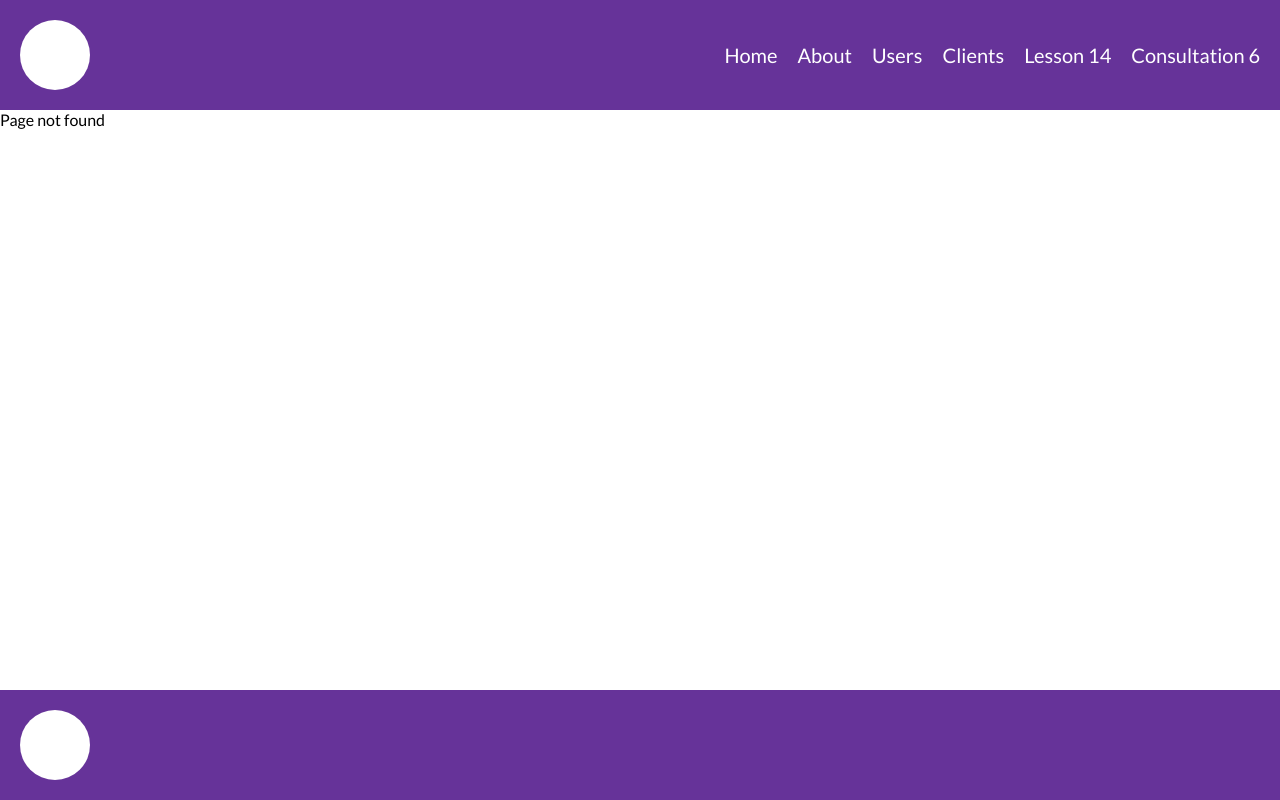
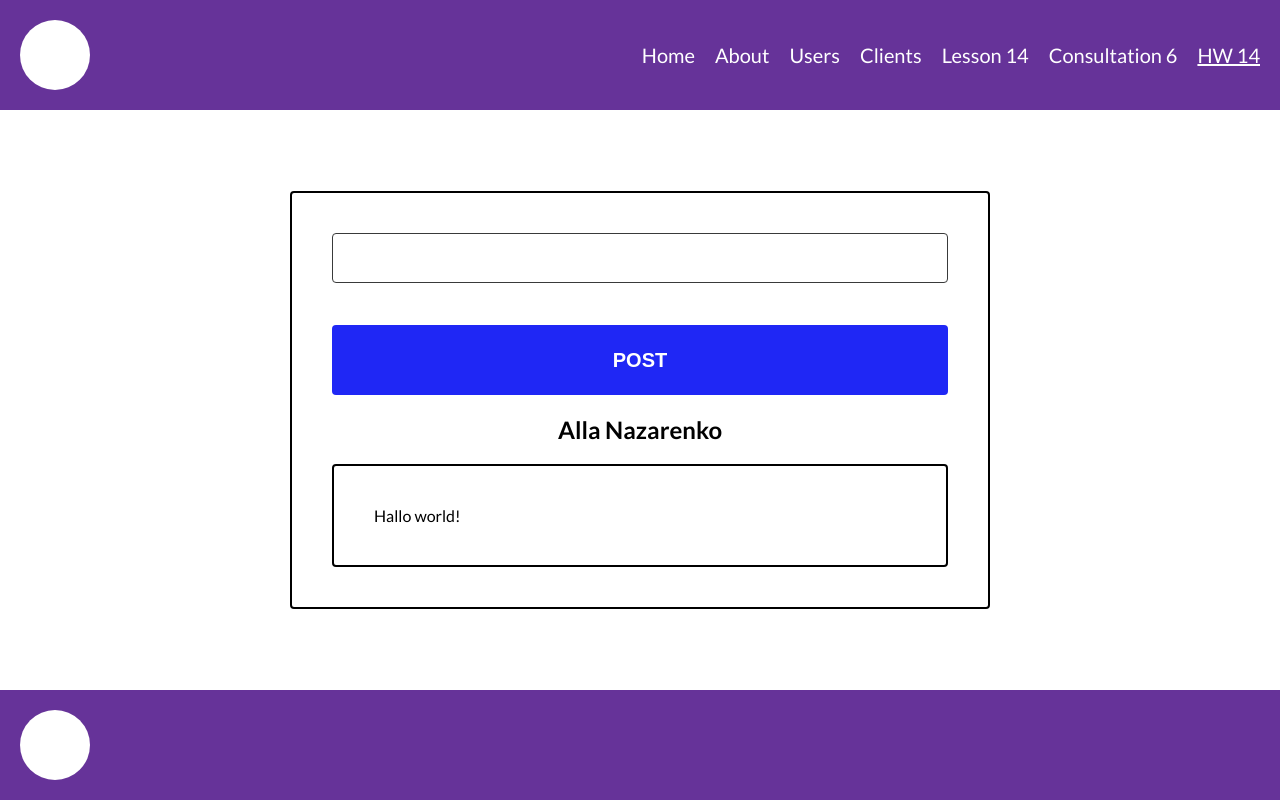
Before and after one commit to Alla-web/React_52m_1_fs_TS, a React (Vite) app: page /homework14 in a window 1280 px wide. Before the commit this address had no page. Built offline with nearby package versions, Linux system fonts and the light colour scheme.

Commit message:
hw 14, not completed

```diff
--- a/src/App.tsx
+++ b/src/App.tsx
@@ -30,6 +30,7 @@ import Lesson14 from "lessons/Lesson14/Lesson14";
 // import Homework10 from "./homeworks/Homework10/Homework10";
 // import EmployeeForm from "components/EmployeeForm/EmployeeForm";
 // import Homework12 from "homeworks/Homework12/Homewrk12";
+import Homework14 from "homeworks/Homework14/Homework14";
 
 //consultations
 // import Consultation03 from "./consultations/consultatin03/Consultation03";
@@ -58,6 +59,7 @@ function App() {
           {/* --------------Topic: hoock useContext */}
           <Route path="/lesson14" element={<Lesson14 />} />
           <Route path="/consultation06" element={<Consultation06 />} />
+          <Route path="/homework14" element={<Homework14 />}/>
           {/* Для избежания ошибок при рукоблудстве пользователя в троке веб-адреса
             Route* - этот routе показывает контент, если маршрута не существует  в перечисленных выше.*/}
           <Route path="*" element="Page not found" />
--- a/src/components/Layout/Layout.tsx
+++ b/src/components/Layout/Layout.tsx
@@ -74,6 +74,14 @@ function Layout({ children }: LayoutProps) {
           >
             Consultation 6
           </StyledNavLink>
+          <StyledNavLink
+          to="/homework14"
+          style={({isActive})=>({
+            textDecoration: isActive ? "underline" : "none"
+          })}
+          >
+            HW 14
+          </StyledNavLink>
         </NavContainer>
       </Header>
       <Main>{children}</Main>
--- /dev/null
+++ b/src/homeworks/Homework14/Homework14.tsx
@@ -0,0 +1,12 @@
+import BlogManagemet from "./components/BlogManagement/BlogManagement";
+import { Homework14Container } from "./styles";
+
+function Homework14() {
+  return (
+    <Homework14Container>
+      <BlogManagemet />
+    </Homework14Container>
+  );
+}
+
+export default Homework14;
--- /dev/null
+++ b/src/homeworks/Homework14/components/BlogManagement/BlogManagement.tsx
@@ -0,0 +1,38 @@
+//Шаг 1. Импортируем createContext
+import { createContext, useContext, useState } from "react";
+import { BlogManagementContainer } from "./styles";
+import Input from "components/Input/Input";
+import Button from "components/Button/Button";
+import Card from "../Card/Card";
+import { BlogManagementType, MessageType } from "./types";
+
+//Шаг 2. Создаём хранилище - контекст, с помощью функции createContext
+// и делаем экспорт, чтобы затем использовать для создания
+const BlogManagementContext = createContext<BlogManagementType>({
+  inputMessage: undefined,
+  onClick: () => {},
+});
+
+function BlogManagemet() {
+  const [message, setMessage] = useState<MessageType | undefined>(undefined);
+
+  return (
+    // Шаг 3. Создаём обёртку (provider), которая позволит получить значение из контекста
+    // в любом компоненте, который будет вложен в компонент с обёрткой (внут, правнут)
+    //в провайдере добавляем значение, к которому и необходим доступ (userData)
+    <BlogManagementContext.Provider
+      value={{
+        inputMessage: message,
+        onClick: setMessage,
+      }}
+    >
+      <BlogManagementContainer>
+        <Input name="message" type="text" />
+        <Button name="POST" onClick={() => {}} />
+        <Card />
+      </BlogManagementContainer>
+    </BlogManagementContext.Provider>
+  );
+}
+
+export default BlogManagemet;
--- /dev/null
+++ b/src/homeworks/Homework14/components/BlogManagement/styles.ts
@@ -0,0 +1,14 @@
+import styled from "@emotion/styled";
+
+export const BlogManagementContainer = styled.div`
+  display: flex;
+  flex-direction: column;
+  gap: 20px;
+  width: 700px;
+  min-height: 400px;
+  max-height: fit-content;
+  border: 2px solid black;
+  border-radius: 4px;
+  padding: 40px;
+  background-color: white;
+`;
--- /dev/null
+++ b/src/homeworks/Homework14/components/BlogManagement/types.ts
@@ -0,0 +1,9 @@
+export interface MessageType {
+  inputMessage: string;
+}
+
+export interface BlogManagementType {
+  inputMessage: MessageType | undefined;
+  //функция из стейта
+  onClick: React.Dispatch<React.SetStateAction<string>> | (() => void);
+}
--- /dev/null
+++ b/src/homeworks/Homework14/components/Card/Card.tsx
@@ -0,0 +1,13 @@
+import { CardContainer, Name } from "./styles";
+import Message from "../Message/Message";
+
+function Card() {
+  return (
+    <CardContainer>
+      <Name>Alla Nazarenko</Name>
+      <Message/>
+    </CardContainer>
+  );
+}
+
+export default Card;
--- /dev/null
+++ b/src/homeworks/Homework14/components/Card/styles.ts
@@ -0,0 +1,13 @@
+import styled from "@emotion/styled";
+
+export const CardContainer = styled.div`
+  display: flex;
+  flex-direction: column;
+  align-items: center;
+  gap: 20px;
+`;
+
+export const Name = styled.h3`
+  font-size: 24px;
+  font-weight: bold;
+`;
--- /dev/null
+++ b/src/homeworks/Homework14/components/Message/Message.tsx
@@ -0,0 +1,11 @@
+import { MessageContainer, MessageItem } from "./styles";
+
+function Message (){
+    return(
+        <MessageContainer>
+            <MessageItem>Hallo world!</MessageItem>
+        </MessageContainer>
+    );
+}
+
+export default Message;
--- /dev/null
+++ b/src/homeworks/Homework14/components/Message/styles.ts
@@ -0,0 +1,16 @@
+import styled from "@emotion/styled";
+
+export const MessageContainer = styled.div`
+width: 100%;
+display: flex;
+flex-direction: column;
+gap: 15px;
+border: 2px solid black;
+border-radius: 4px;
+padding: 20px;
+`
+
+export const MessageItem = styled.p`
+padding: 20px;
+width: 100%;
+`
--- /dev/null
+++ b/src/homeworks/Homework14/styles.ts
@@ -0,0 +1,10 @@
+import styled from "@emotion/styled";
+
+export const Homework14Container = styled.div`
+ display: flex;
+ flex-direction: column;
+ align-items: center;
+ justify-content: center;
+ flex: 1;
+ padding: 40px;
+`
--- a/src/lessons/Lesson14/components/MainCard/MainCard.tsx
+++ b/src/lessons/Lesson14/components/MainCard/MainCard.tsx
@@ -6,6 +6,7 @@ import { UserData } from "./types"
 import { MainCardContextType } from "./types"
 
 //Шаг 1. Создаём хранилище - контекст, с помощью функции createContext
+//в скобках и фигурных скобках начальные значения
 // необходимо сделать экспорт, чтобы затем использовать для создания
 export const MainCardContext = createContext<MainCardContextType>({
   data: undefined,
```
